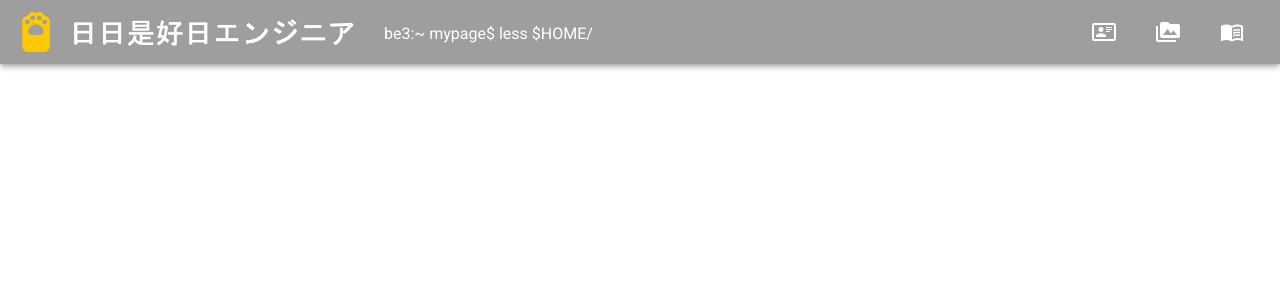
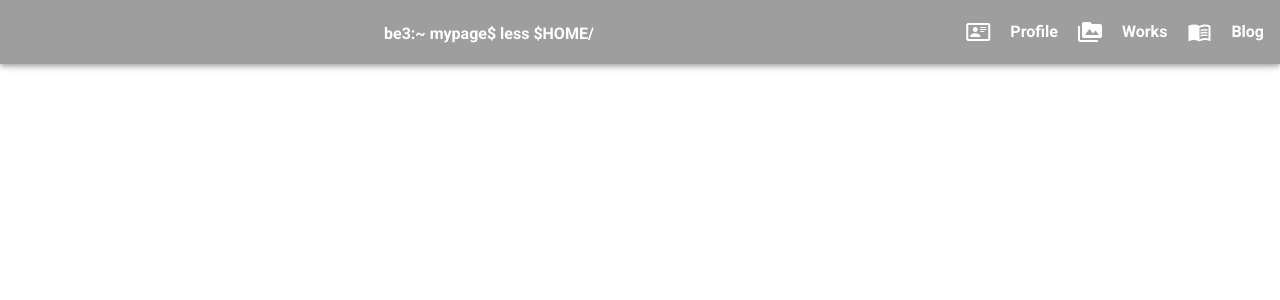
Before and after one commit to Be3751/Be3751.github.io, a Vue app: page / in a window 1280 px wide. Shown: the top 300 px of the page. Built offline with nearby package versions, Linux system fonts and the light colour scheme.

Commit message:
inserted menu texts in nav-bar

```diff
--- a/src/App.vue
+++ b/src/App.vue
@@ -20,7 +20,7 @@
           src="@/assets/img/title.png"
           width="100"
         />
-        <span class="ml-5 mt-1">be3:~ mypage$ less $HOME/{{ this.title }}</span>
+        <span class="ml-5 mt-1 font-weight-bold">be3:~ mypage$ less $HOME/{{ this.title }}</span>
       </div>
 
       <v-spacer></v-spacer>
@@ -29,14 +29,18 @@
         <v-btn icon to="/mypage/about" class="mr-2 ml-2">
           <v-icon>mdi-card-account-details-outline</v-icon>
         </v-btn>
+        <span class="ml-0 mr-0 font-weight-bold">Profile</span>
 
         <v-btn icon to="/mypage/works" class="mr-2 ml-2">
           <v-icon>mdi-folder-multiple-image</v-icon>
         </v-btn>
+        <span class="ml-0 mr-0 font-weight-bold">Works</span>
 
         <v-btn icon to="/mypage/blog" class="mr-2 ml-2">
           <v-icon>mdi-book-open-variant</v-icon>
         </v-btn>
+        <span class="ml-0 mr-0 font-weight-bold">Blog</span>
+
       </div>
 
     </v-app-bar>
```
